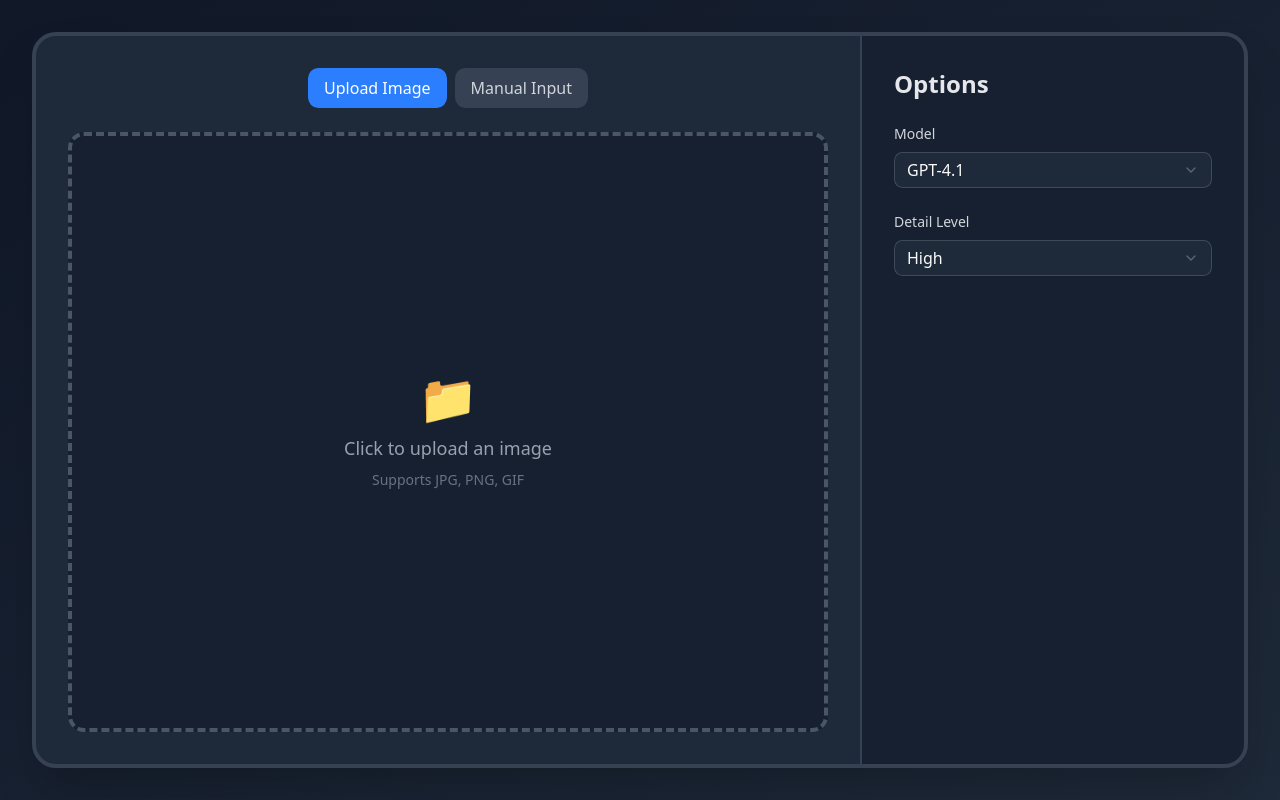
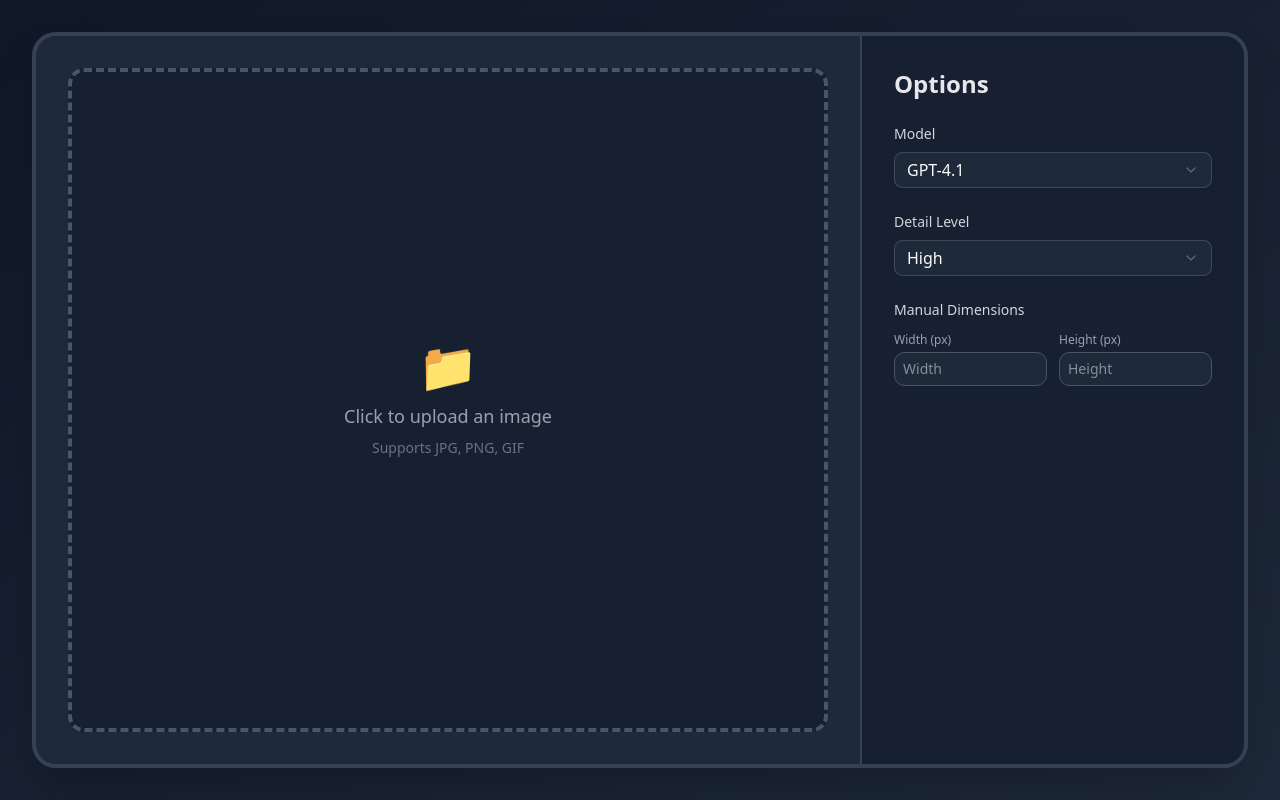
Before and after one commit to curefatih/image-token-estimator, a React (Vite) app: page / in a window 1280 px wide. Built offline with nearby package versions, Linux system fonts and the light colour scheme.

Commit message:
refactor: remove input mode state and simplify manual dimension handling in App component for improved clarity and functionality

```diff
--- a/src/App.tsx
+++ b/src/App.tsx
@@ -14,7 +14,6 @@ function App() {
   const [selectedModel, setSelectedModel] = useState<ModelType>("gpt-4.1");
   const [selectedDetail, setSelectedDetail] = useState<DetailLevel>("high");
   const [estimatedTokens, setEstimatedTokens] = useState<number | null>(null);
-  const [inputMode, setInputMode] = useState<"upload" | "manual">("upload");
   const [manualWidth, setManualWidth] = useState<string>("");
   const [manualHeight, setManualHeight] = useState<string>("");
   const [imageDimensions, setImageDimensions] = useState<{
@@ -23,7 +22,7 @@ function App() {
   } | null>(null);
 
   useEffect(() => {
-    if (inputMode === "manual" && manualWidth && manualHeight) {
+    if (manualWidth && manualHeight) {
       const width = Number(manualWidth);
       const height = Number(manualHeight);
       console.log("Raw input values:", { manualWidth, manualHeight });
@@ -47,7 +46,7 @@ function App() {
         setEstimatedTokens(null);
       }
     }
-  }, [manualWidth, manualHeight, selectedModel, selectedDetail, inputMode]);
+  }, [manualWidth, manualHeight, selectedModel, selectedDetail]);
 
   const handleImageUpload = (event: React.ChangeEvent<HTMLInputElement>) => {
     const file = event.target.files?.[0];
@@ -148,33 +147,7 @@ function App() {
         <div className="h-full flex flex-col lg:flex-row">
           {/* Main content area with image preview */}
           <div className="flex-1 p-3 sm:p-4 md:p-6 lg:p-8 flex flex-col items-center justify-between gap-4 sm:gap-6 overflow-y-auto">
-            <div className="w-full max-w-md">
-              <div className="flex gap-2 justify-center">
-                <button
-                  onClick={() => setInputMode("upload")}
-                  className={`px-3 sm:px-4 py-1.5 sm:py-2 text-sm sm:text-base rounded-lg ${
-                    inputMode === "upload"
-                      ? "bg-blue-500 text-white"
-                      : "bg-gray-200 dark:bg-gray-700 text-gray-700 dark:text-gray-300"
-                  }`}
-                >
-                  Upload Image
-                </button>
-                <button
-                  onClick={() => setInputMode("manual")}
-                  className={`px-3 sm:px-4 py-1.5 sm:py-2 text-sm sm:text-base rounded-lg ${
-                    inputMode === "manual"
-                      ? "bg-blue-500 text-white"
-                      : "bg-gray-200 dark:bg-gray-700 text-gray-700 dark:text-gray-300"
-                  }`}
-                >
-                  Manual Input
-                </button>
-              </div>
-            </div>
-
             <div className="w-full flex-1 flex flex-col items-center gap-4 sm:gap-6 min-h-0">
-              {inputMode === "upload" ? (
               <div className="w-full h-full max-w-5xl border-2 sm:border-4 border-dashed border-gray-300 dark:border-gray-600 rounded-xl sm:rounded-2xl flex items-center justify-center bg-gray-50 dark:bg-gray-900/50 transition-all duration-300 hover:border-gray-400 dark:hover:border-gray-500 relative group overflow-hidden">
                 {selectedImage ? (
                   <div className="w-full h-full flex items-center justify-center p-4">
@@ -236,40 +209,6 @@ function App() {
                   </div>
                 )}
               </div>
-              ) : (
-                <div className="w-full max-w-md space-y-3 sm:space-y-4 px-2 sm:px-0">
-                  <div className="grid grid-cols-2 gap-3 sm:gap-4">
-                    <div>
-                      <label className="block text-sm font-medium mb-1 sm:mb-2 text-gray-700 dark:text-gray-300">
-                        Width (px)
-                      </label>
-                      <input
-                        type="number"
-                        value={manualWidth}
-                        onChange={(e) => setManualWidth(e.target.value)}
-                        className="w-full px-2 sm:px-3 py-1.5 sm:py-2 text-sm sm:text-base border border-gray-300 dark:border-gray-600 rounded-lg bg-white dark:bg-gray-800 text-gray-900 dark:text-gray-100"
-                        placeholder="Enter width"
-                        min="1"
-                        step="1"
-                      />
-                    </div>
-                    <div>
-                      <label className="block text-sm font-medium mb-1 sm:mb-2 text-gray-700 dark:text-gray-300">
-                        Height (px)
-                      </label>
-                      <input
-                        type="number"
-                        value={manualHeight}
-                        onChange={(e) => setManualHeight(e.target.value)}
-                        className="w-full px-2 sm:px-3 py-1.5 sm:py-2 text-sm sm:text-base border border-gray-300 dark:border-gray-600 rounded-lg bg-white dark:bg-gray-800 text-gray-900 dark:text-gray-100"
-                        placeholder="Enter height"
-                        min="1"
-                        step="1"
-                      />
-                    </div>
-                  </div>
-                </div>
-              )}
             </div>
 
             {estimatedTokens !== null && (
@@ -349,6 +288,41 @@ function App() {
                     </SelectContent>
                   </Select>
                 </div>
+                <div>
+                  <h3 className="text-sm font-medium mb-3 text-gray-700 dark:text-gray-300">
+                    Manual Dimensions
+                  </h3>
+                  <div className="grid grid-cols-2 gap-3">
+                    <div>
+                      <label className="block text-xs font-medium mb-1 text-gray-600 dark:text-gray-400">
+                        Width (px)
+                      </label>
+                      <input
+                        type="number"
+                        value={manualWidth}
+                        onChange={(e) => setManualWidth(e.target.value)}
+                        className="w-full px-2 py-1.5 text-sm border border-gray-300 dark:border-gray-600 rounded-lg bg-white dark:bg-gray-800 text-gray-900 dark:text-gray-100"
+                        placeholder="Width"
+                        min="1"
+                        step="1"
+                      />
+                    </div>
+                    <div>
+                      <label className="block text-xs font-medium mb-1 text-gray-600 dark:text-gray-400">
+                        Height (px)
+                      </label>
+                      <input
+                        type="number"
+                        value={manualHeight}
+                        onChange={(e) => setManualHeight(e.target.value)}
+                        className="w-full px-2 py-1.5 text-sm border border-gray-300 dark:border-gray-600 rounded-lg bg-white dark:bg-gray-800 text-gray-900 dark:text-gray-100"
+                        placeholder="Height"
+                        min="1"
+                        step="1"
+                      />
+                    </div>
+                  </div>
+                </div>
               </div>
             </div>
           </div>
```
Lines whose indentation alone changed are shown as unchanged.
